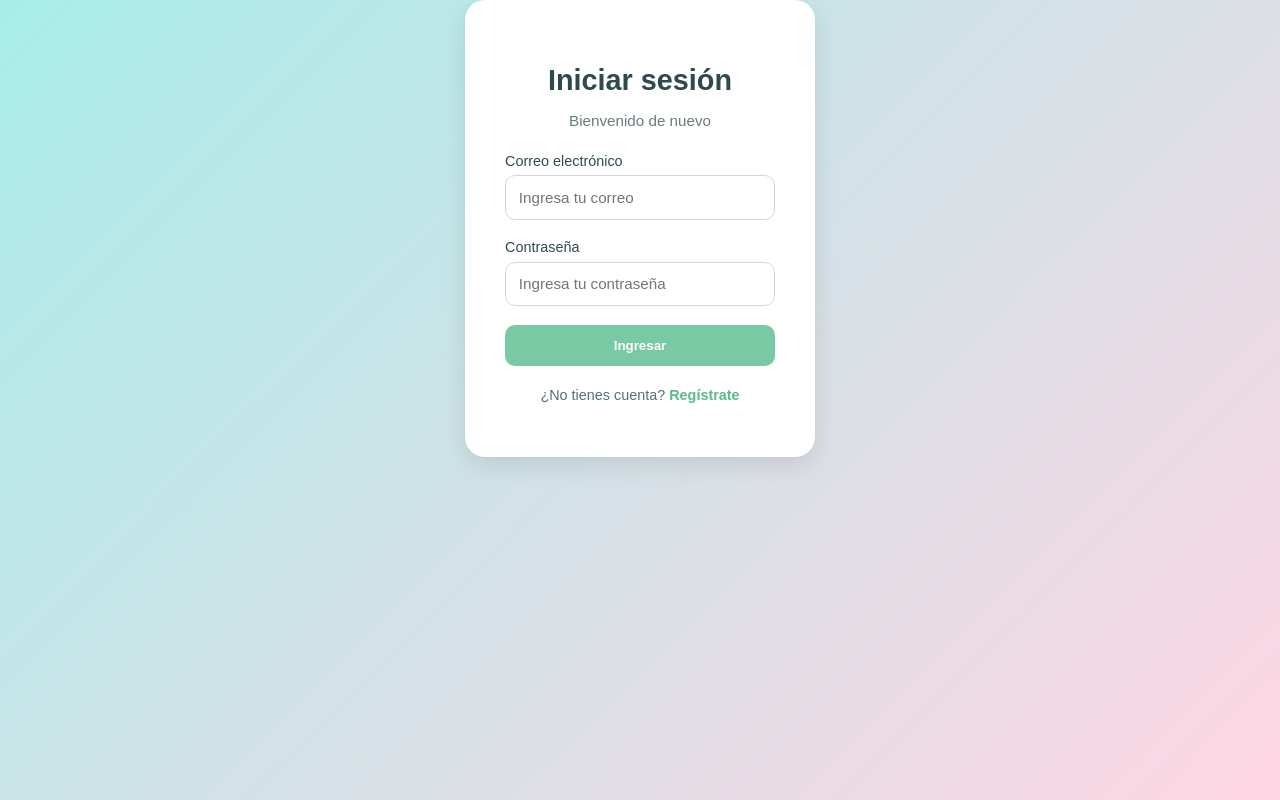
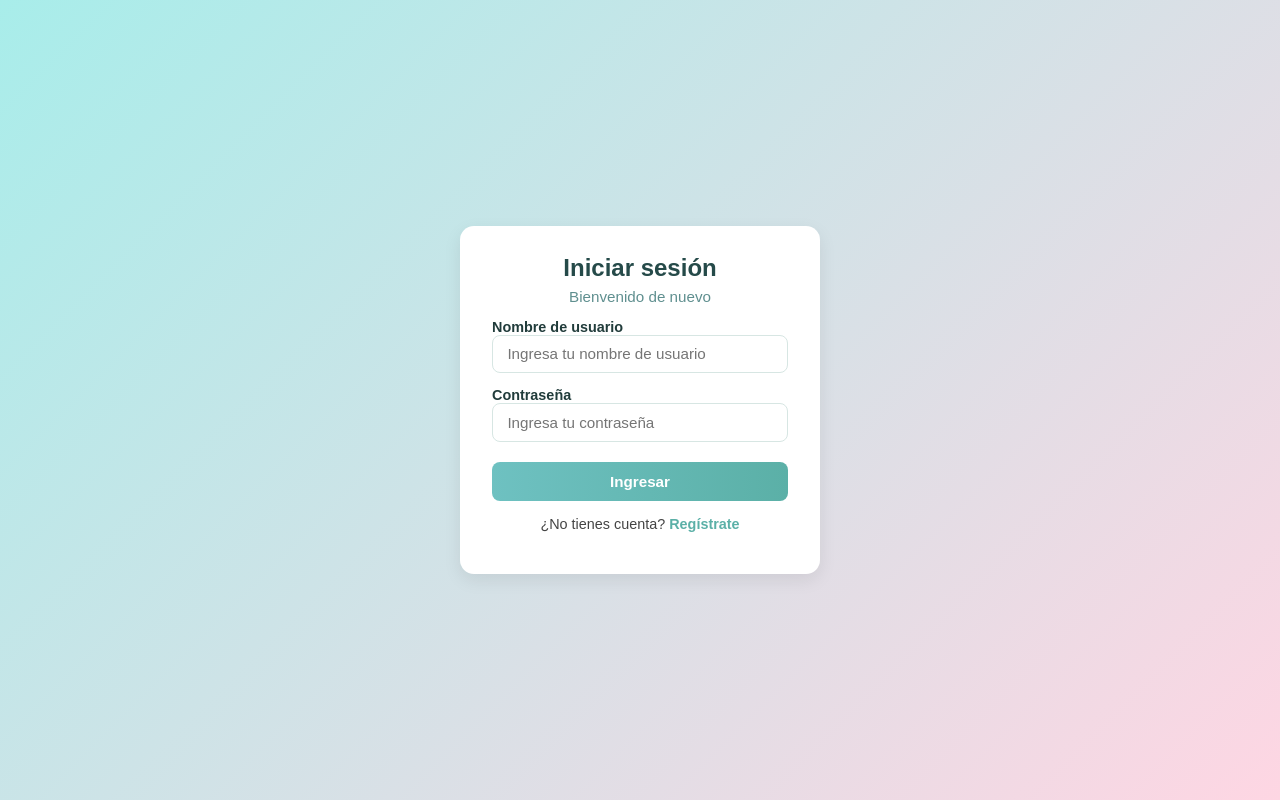
Before and after one commit to ArianaSolis05/proyecto_final_auramind, a React (Vite) app in the folder FE/auramind_fe/: page / in a window 1280 px wide. Built offline with nearby package versions, Linux system fonts and the light colour scheme.

Commit message:
autenticaciones

```diff
--- a/FE/auramind_fe/src/Estilos/Login.css
+++ b/FE/auramind_fe/src/Estilos/Login.css
@@ -1,118 +1,129 @@
-/* Fondo general: tono relajante y degradado */
-body {
+*,
+*::before,
+*::after {
+  box-sizing: border-box;
+}
+
+html, body, #root {
+  height: 100%;
   margin: 0;
   font-family: "Poppins", sans-serif;
-  background: linear-gradient(135deg, #a8edea, #fed6e3);
-  display: flex;
-  justify-content: center;
-  align-items: center;
-  height: 100vh;
 }
 
-/* Contenedor principal */
-.login-container {
-  display: flex;
-  justify-content: center;
-  align-items: center;
+body {
+  background: linear-gradient(135deg, #a8edea, #fed6e3);
+  -webkit-font-smoothing: antialiased;
+  -moz-osx-font-smoothing: grayscale;
 }
 
-/* Tarjeta principal del login */
-.login-card {
-  background: #ffffff;
-  padding: 2.5rem;
-  border-radius: 20px;
-  box-shadow: 0 8px 25px rgba(0, 0, 0, 0.1);
-  width: 350px;
-  text-align: center;
-  transition: all 0.3s ease;
+.login-container {
+  min-height: 100vh;
+  display: flex;
+  align-items: center;
+  justify-content: center;
+  padding: 20px;
+  overflow: hidden;
 }
 
-.login-card:hover {
-  transform: translateY(-4px);
-  box-shadow: 0 10px 30px rgba(0, 0, 0, 0.15);
+.login-card {
+  background-color: #ffffff;
+  padding: 1.75rem 2rem;
+  border-radius: 14px;
+  box-shadow: 0 6px 18px rgba(0, 0, 0, 0.08);
+  width: 100%;
+  max-width: 360px;
+  text-align: center;
+  transition: transform 0.18s ease, box-shadow 0.18s ease;
 }
 
-/* Títulos */
+.login-card:focus-within {
+  transform: translateY(-2px);
+  box-shadow: 0 10px 26px rgba(0, 0, 0, 0.10);
+}
+
 .login-title {
-  font-size: 1.8rem;
-  color: #2e4a4e;
-  margin-bottom: 0.3rem;
+  color: #254a49;
+  font-size: 1.5rem;
+  margin: 0 0 6px 0;
+  font-weight: 700;
 }
 
 .login-sub {
+  color: #5f8f8f;
   font-size: 0.95rem;
-  color: #6a7b7e;
-  margin-bottom: 1.5rem;
+  margin: 0 0 14px 0;
 }
 
-/* Entradas */
 .input-row {
-  margin-bottom: 1.2rem;
+  margin-bottom: 0.9rem;
   text-align: left;
 }
 
 .input-label {
-  display: flex;
-  flex-direction: column;
+  display: block;
   font-size: 0.9rem;
-  color: #2e4a4e;
+  font-weight: 600;
+  color: #213c3b;
+  margin-bottom: 6px;
 }
 
 .input-field {
-  margin-top: 0.4rem;
-  padding: 0.8rem;
-  border: 1px solid #cfd8dc;
-  border-radius: 10px;
+  width: 100%;
+  padding: 0.6rem 0.9rem;
+  border-radius: 8px;
+  border: 1px solid #d7e6e3;
   font-size: 0.95rem;
-  transition: border 0.3s ease, box-shadow 0.3s ease;
+  transition: box-shadow 0.15s ease, border-color 0.15s ease;
 }
 
 .input-field:focus {
   outline: none;
-  border-color: #7ac9a5;
-  box-shadow: 0 0 6px rgba(122, 201, 165, 0.4);
+  border-color: #6ec1c1;
+  box-shadow: 0 6px 18px rgba(110, 193, 193, 0.12);
 }
 
-/* Botón */
 .login-btn {
-  background-color: #7ac9a5;
-  color: white;
-  font-weight: 600;
+  width: 100%;
+  padding: 0.7rem;
+  border-radius: 8px;
   border: none;
-  border-radius: 10px;
-  padding: 0.8rem;
-  width: 100%;
+  background: linear-gradient(90deg, #6ec1c1 0%, #5bb0a7 100%);
+  color: #fff;
+  font-weight: 700;
   cursor: pointer;
-  transition: background-color 0.3s ease, transform 0.2s ease;
+  font-size: 0.95rem;
+  margin-top: 6px;
+  transition: transform 0.12s ease, filter 0.12s ease;
 }
 
 .login-btn:hover {
-  background-color: #5bb98e;
   transform: translateY(-2px);
+  filter: brightness(0.98);
 }
 
-/* Pie del login */
 .login-foot {
-  margin-top: 1.3rem;
+  margin-top: 0.9rem;
   font-size: 0.9rem;
-  color: #546e7a;
+  color: #444;
 }
 
 .login-link {
-  color: #5bb98e;
+  color: #5bb0a7;
+  font-weight: 600;
   text-decoration: none;
-  font-weight: 600;
-  transition: color 0.3s ease;
 }
 
 .login-link:hover {
-  color: #3e8c6f;
   text-decoration: underline;
 }
 
-/* Mensaje flotante */
-p[mensaje] {
-  color: #fff;
-  font-weight: 500;
-  margin-top: 1rem;
+@media (max-width: 420px) {
+  .login-card {
+    padding: 1.25rem 1.25rem;
+    max-width: 100%;
+  }
+
+  .login-title {
+    font-size: 1.35rem;
+  }
 }
--- a/FE/auramind_fe/src/Estilos/Registro.css
+++ b/FE/auramind_fe/src/Estilos/Registro.css
@@ -1,6 +1,3 @@
-/* Registro.css - reemplaza el anterior */
-
-/* Reset y caja */
 *,
 *::before,
 *::after {
@@ -13,17 +10,15 @@ html, body, #root {
   font-family: "Poppins", sans-serif;
 }
 
-/* Fondo y centrado principal */
 .register-wrapper {
   min-height: 100vh;
   display: flex;
   align-items: center;
   justify-content: center;
   background: linear-gradient(135deg, #cfeee8 0%, #e9f1ff 100%);
-  padding: 20px; /* espacio para evitar recorte en móviles */
+  padding: 20px;
 }
 
-/* Tarjeta */
 .register-container {
   width: 100%;
   max-width: 480px;
@@ -34,13 +29,11 @@ html, body, #root {
   transition: transform 0.18s ease, box-shadow 0.18s ease;
 }
 
-/* Levanta ligeramente en hover (útil en desktop) */
 .register-container:hover {
   transform: translateY(-4px);
-  box-shadow: 0 12px 36px rgba(15, 40, 40, 0.10);
+  box-shadow: 0 12px 36px rgba(15, 40, 40, 0.1);
 }
 
-/* Título */
 .register-title {
   margin: 0 0 12px 0;
   font-size: 1.6rem;
@@ -49,7 +42,6 @@ html, body, #root {
   font-weight: 700;
 }
 
-/* Formulario: columnas y espaciado */
 .register-form {
   display: grid;
   grid-template-columns: 1fr 1fr;
@@ -58,17 +50,6 @@ html, body, #root {
   margin-top: 6px;
 }
 
-/* Para etiquetas que deben ocupar toda la fila, aplicaremos una clase visual
-   pero como no quieres modificar el HTML, usaremos selectores para inputs date, etc. */
-.register-form > .register-label,
-.register-form > .register-input,
-.register-form > .register-btn,
-.register-form > .register-link {
-  /* por defecto cada elemento ocupa 1 columna */
-}
-
-/* Hacemos que los label precedan a su input visualmente:
-   agrupamos label + input ocupando la misma columna usando display:block en label */
 .register-form label.register-label {
   display: block;
   font-size: 0.92rem;
@@ -77,7 +58,6 @@ html, body, #root {
   margin-bottom: 6px;
 }
 
-/* Inputs: ocupan el ancho de su columna */
 .register-input {
   width: 100%;
   padding: 10px 12px;
@@ -89,26 +69,14 @@ html, body, #root {
   transition: box-shadow 0.18s ease, border-color 0.18s ease;
 }
 
-/* Focus */
 .register-input:focus {
   outline: none;
   border-color: #59b9a9;
   box-shadow: 0 6px 18px rgba(89, 185, 169, 0.12);
 }
 
-/* Hacer que ciertos campos (fecha, DNI, etc.) ocupen 2 columnas para mejor layout.
-   Seleccionamos por tipo de input para no tocar HTML. */
-.register-form input[type="date"],
-.register-form input[type="text"]:nth-of-type(5),
-.register-form input[type="email"],
-.register-form input[type="password"] {
-  /* nothing here — kept for clarity */
-}
-
-/* Forzamos que los últimos inputs (Nombre, Apellido) ocupen 1 columna cada uno,
-   pero el botón y el link ocuparán 2 columnas (fila completa). */
 .register-form .register-btn {
-  grid-column: 1 / -1; /* ocupa toda la fila */
+  grid-column: 1 / -1;
   padding: 12px;
   border-radius: 10px;
   border: none;
@@ -126,7 +94,6 @@ html, body, #root {
   filter: brightness(0.98);
 }
 
-/* Link de ir a inicio también ocupa toda la fila */
 .register-form .register-link {
   grid-column: 1 / -1;
   display: inline-block;
@@ -137,7 +104,6 @@ html, body, #root {
   font-weight: 600;
 }
 
-/* Mensaje debajo de la tarjeta */
 .register-message {
   margin-top: 12px;
   text-align: center;
@@ -145,7 +111,6 @@ html, body, #root {
   font-weight: 600;
 }
 
-/* Media queries: en pantallas pequeñas apilamos todo en 1 columna y reducimos padding */
 @media (max-width: 600px) {
   .register-container {
     max-width: 420px;
@@ -153,7 +118,7 @@ html, body, #root {
   }
 
   .register-form {
-    grid-template-columns: 1fr; /* una columna */
+    grid-template-columns: 1fr;
   }
 
   .register-form .register-btn {
--- a/FE/auramind_fe/src/components/Login.jsx
+++ b/FE/auramind_fe/src/components/Login.jsx
@@ -4,18 +4,19 @@ import { useNavigate, Link } from "react-router-dom";
 import "../Estilos/Login.css";
 
 function Login() {
-  const [email, setEmail] = useState("");
+  const [usuario, setUsuario] = useState("");
   const [password, setPassword] = useState("");
   const [mensaje, setMensaje] = useState("");
   const navigate = useNavigate();
 
   async function iniciarSesion() {
-    if (email === "" || password === "") {
+    if (usuario === "" || password === "") {
       setMensaje("Complete todos los campos");
       return;
     }
 
-    const datos = { email, password };
+    const datos = { nombre_usuario:usuario, clave_usuario:password };
+
     const respuesta = await postDatos(datos, "usuarios/login/");
 
     if (respuesta && respuesta.token) {
@@ -41,14 +42,14 @@ function Login() {
 
           <div className="input-row">
             <label className="input-label">
-              Correo electrónico
+              Nombre de usuario
               <input
-                type="email"
+                type="text"
                 className="input-field"
-                placeholder="Ingresa tu correo"
+                placeholder="Ingresa tu nombre de usuario"
                 required
-                value={email}
-                onChange={(e) => setEmail(e.target.value)}
+                value={usuario}
+                onChange={(e) => setUsuario(e.target.value)}
               />
             </label>
           </div>
```
